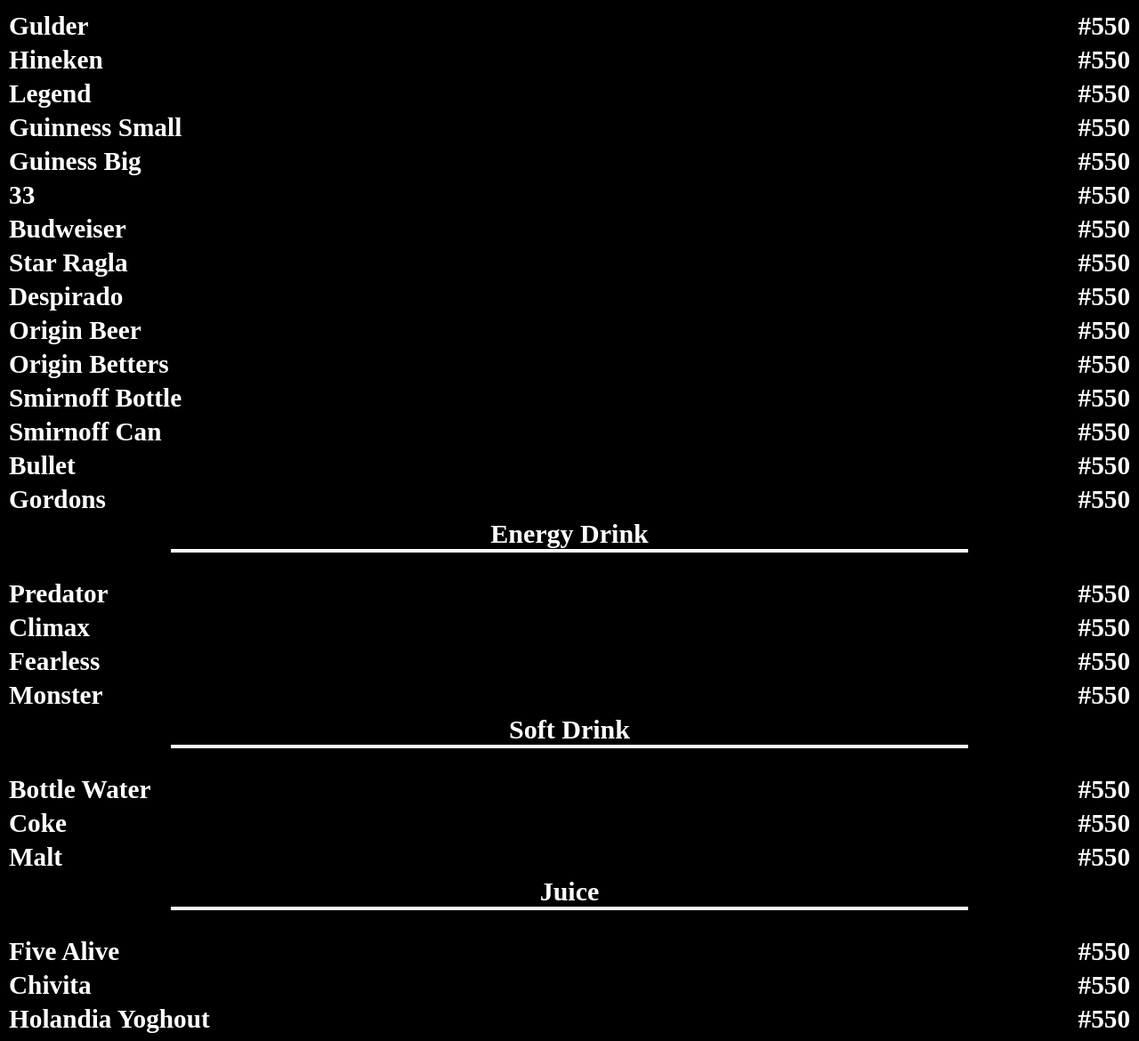
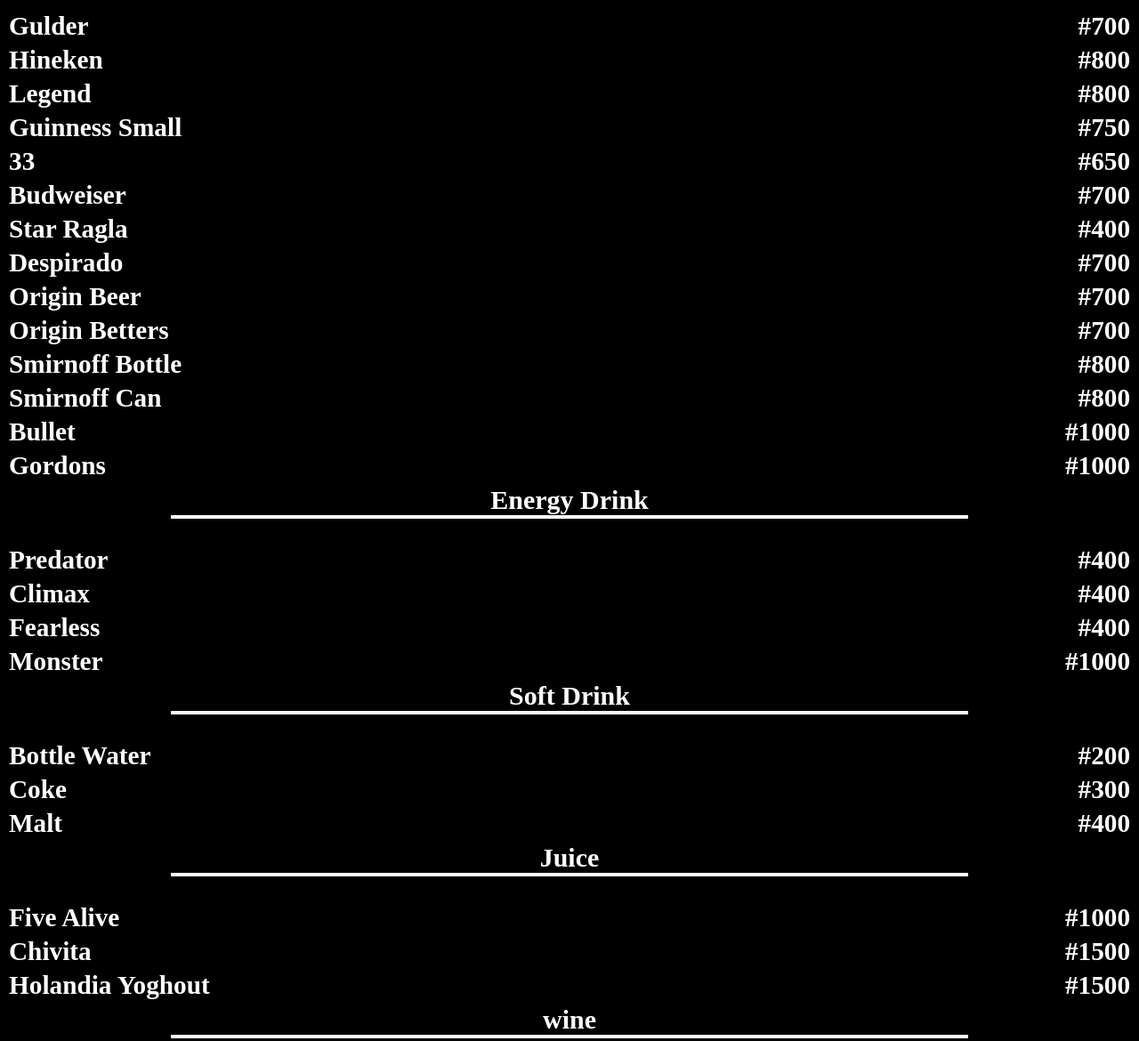
Before and after one commit to akukwe1000/resturant_menu, a plain HTML site: page drinkMen.html in a window 1280 px wide. Shown: the part 200-1370 px from the top of the page at 89% size. Drawn offline with Linux system fonts and the light colour scheme.

Commit message:
Your commit message here

```diff
--- a/drinkMen.html
+++ b/drinkMen.html
@@ -19,91 +19,91 @@
             <a class="DRlistancor" href="./image/gulder.jpeg">
 
                 <div class="DRlistcon">
-                    <h3>Gulder</h3> <h3>#550</h3>
+                    <h3>Gulder</h3> <h3>#700</h3>
                 </div>
             </a>
             <a class="DRlistancor" href="./image/hineken.jpeg">
 
                 <div class="DRlistcon">
-                    <h3>Hineken</h3> <h3>#550</h3>
+                    <h3>Hineken</h3> <h3>#800</h3>
                 </div>
             </a>
             <a class="DRlistancor" href="./image/lagend.jpeg">
 
                 <div class="DRlistcon">
-                    <h3>Legend</h3> <h3>#550</h3>
+                    <h3>Legend</h3> <h3>#800</h3>
                 </div>
             </a>
             <a class="DRlistancor" href="./image/guinness.jpeg">
 
                 <div class="DRlistcon">
-                    <h3>Guinness Small</h3> <h3>#550</h3>
+                    <h3>Guinness Small</h3> <h3>#750</h3>
                 </div>
             </a>
-            <a class="DRlistancor" href="./image/guinness.jpeg">
+            <!-- <a class="DRlistancor" href="./image/guinness.jpeg">
 
                 <div class="DRlistcon">
                     <h3>Guiness Big</h3> <h3>#550</h3>
                 </div>
-            </a>
+            </a> -->
             <a class="DRlistancor" href="./image/33.jpeg">
 
                 <div class="DRlistcon">
-                    <h3>33</h3> <h3>#550</h3>
+                    <h3>33</h3> <h3>#650</h3>
                 </div>
             </a>
             <a class="DRlistancor" href="./image/budwiser.jpeg">
 
                 <div class="DRlistcon">
-                    <h3>Budweiser</h3> <h3>#550</h3>
+                    <h3>Budweiser</h3> <h3>#700</h3>
                 </div>
             </a>
             <a class="DRlistancor" href="./image/starRagla.jpeg">
 
                 <div class="DRlistcon">
-                    <h3>Star Ragla</h3> <h3>#550</h3>
+                    <h3>Star Ragla</h3> <h3>#400</h3>
                 </div>
             </a>
             <a class="DRlistancor" href="./image/despirado.jpeg">
 
                 <div class="DRlistcon">
-                    <h3>Despirado</h3> <h3>#550</h3>
+                    <h3>Despirado</h3> <h3>#700</h3>
                 </div>
             </a>
             <a class="DRlistancor" href="./image/origin beer.jpeg">
 
                 <div class="DRlistcon">
-                    <h3>Origin Beer</h3> <h3>#550</h3>
+                    <h3>Origin Beer</h3> <h3>#700</h3>
                 </div>
             </a>
             <a class="DRlistancor" href="./image/origin betters.jpeg">
 
                 <div class="DRlistcon">
-                    <h3>Origin Betters</h3> <h3>#550</h3>
+                    <h3>Origin Betters</h3> <h3>#700</h3>
                 </div>
             </a>
             <a class="DRlistancor" href="./image/smirnoff bottle.jpeg">
 
                 <div class="DRlistcon">
-                    <h3>Smirnoff Bottle</h3> <h3>#550</h3>
+                    <h3>Smirnoff Bottle</h3> <h3>#800</h3>
                 </div>
             </a>
             <a class="DRlistancor" href="./image/smirnoff blacl.jpeg">
 
                 <div class="DRlistcon">
-                    <h3>Smirnoff Can</h3> <h3>#550</h3>
+                    <h3>Smirnoff Can</h3> <h3>#800</h3>
                 </div>
             </a>
             <a class="DRlistancor" href="./image/bullet.jpeg">
 
                 <div class="DRlistcon">
-                    <h3>Bullet</h3> <h3>#550</h3>
+                    <h3>Bullet</h3> <h3>#1000</h3>
                 </div>
             </a>
             <a class="DRlistancor" href="./image/gordons.jpeg">
 
                 <div class="DRlistcon">
-                    <h3>Gordons</h3> <h3>#550</h3>
+                    <h3>Gordons</h3> <h3>#1000</h3>
                 </div>
             </a>
 
@@ -115,25 +115,25 @@
             <a class="DRlistancor" href="./image/predator.jpeg">
 
                 <div class="DRlistcon">
-                    <h3>Predator</h3> <h3>#550</h3>
+                    <h3>Predator</h3> <h3>#400</h3>
                 </div>
             </a>
             <a class="DRlistancor" href="./image/climax.jpeg">
 
                 <div class="DRlistcon">
-                    <h3>Climax</h3> <h3>#550</h3>
+                    <h3>Climax</h3> <h3>#400</h3>
                 </div>
             </a>
             <a class="DRlistancor" href="./image/fearless.jpeg">
 
                 <div class="DRlistcon">
-                    <h3>Fearless</h3> <h3>#550</h3>
+                    <h3>Fearless</h3> <h3>#400</h3>
                 </div>
             </a>
             <a class="DRlistancor" href="./image/monsterenergy.jpeg">
 
                 <div class="DRlistcon">
-                    <h3>Monster</h3> <h3>#550</h3>
+                    <h3>Monster</h3> <h3>#1000</h3>
                 </div>
             </a>
 
@@ -144,19 +144,19 @@
             <a class="DRlistancor" href="./image/bottle water.jpeg">
 
                 <div class="DRlistcon">
-                    <h3>Bottle Water</h3> <h3>#550</h3>
+                    <h3>Bottle Water</h3> <h3>#200</h3>
                 </div>
             </a>
             <a class="DRlistancor" href="./image/coke.jpeg">
 
                 <div class="DRlistcon">
-                    <h3>Coke</h3> <h3>#550</h3>
+                    <h3>Coke</h3> <h3>#300</h3>
                 </div>
             </a>
             <a class="DRlistancor" href="./image/malt.jpeg">
 
                 <div class="DRlistcon">
-                    <h3>Malt</h3> <h3>#550</h3>
+                    <h3>Malt</h3> <h3>#400</h3>
                 </div>
             </a>
 
@@ -188,19 +188,19 @@
             <a class="DRlistancor" href="./image/5Alive.jpeg">
 
                 <div class="DRlistcon">
-                    <h3>Five Alive</h3> <h3>#550</h3>
+                    <h3>Five Alive</h3> <h3>#1000</h3>
                 </div>
             </a>
             <a class="DRlistancor" href="./image/chiviter.jpeg">
 
                 <div class="DRlistcon">
-                    <h3>Chivita</h3> <h3>#550</h3>
+                    <h3>Chivita</h3> <h3>#1500</h3>
                 </div>
             </a>
             <a class="DRlistancor" href="./image/hollandia.jpeg">
 
                 <div class="DRlistcon">
-                    <h3>Holandia Yoghout</h3> <h3>#550</h3>
+                    <h3>Holandia Yoghout</h3> <h3>#1500</h3>
                 </div>
             </a>
 
```
Also changed, not shown: index.html (+1 -1 lines), shawama.html (+3 -3 lines), image/shawama.jpg (added).
